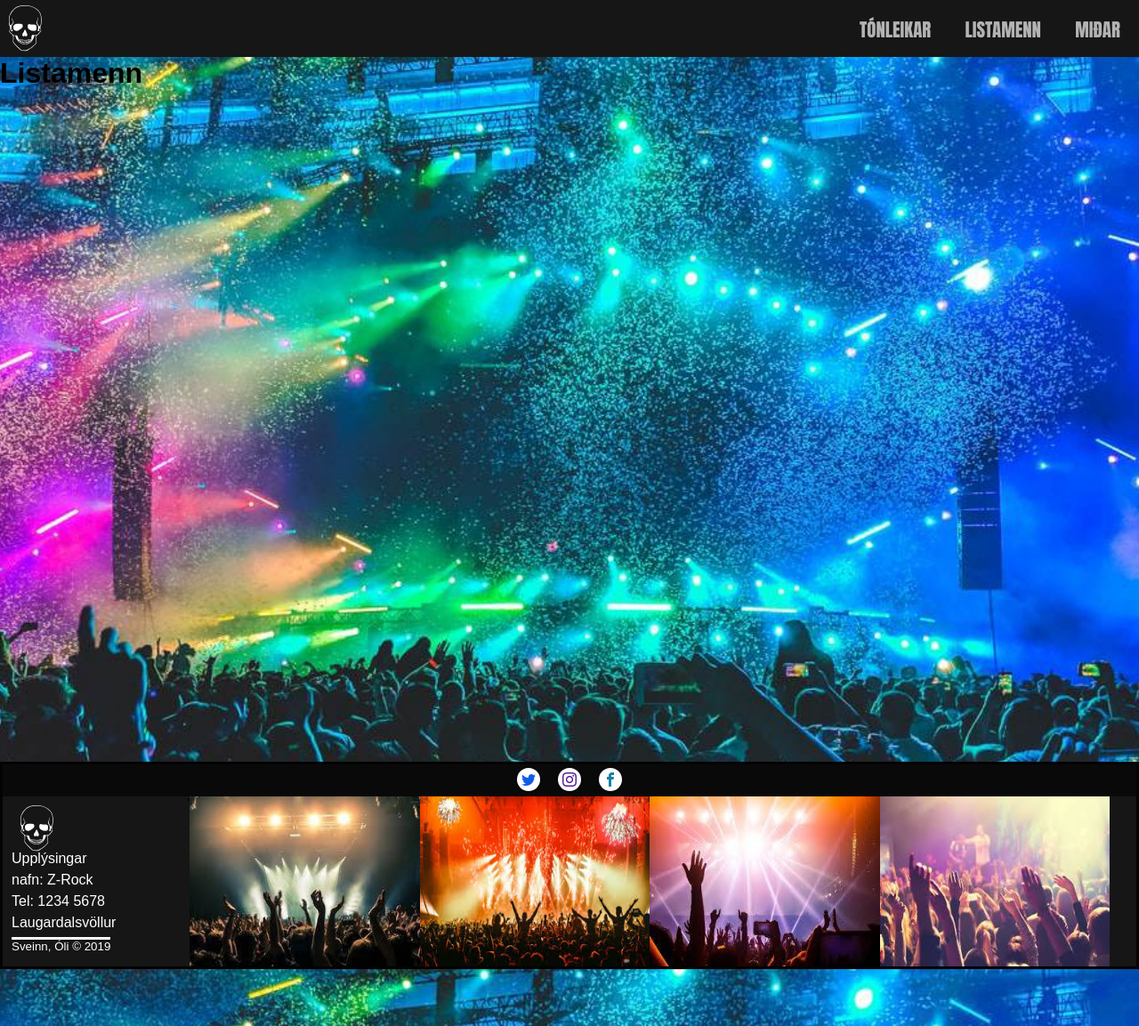
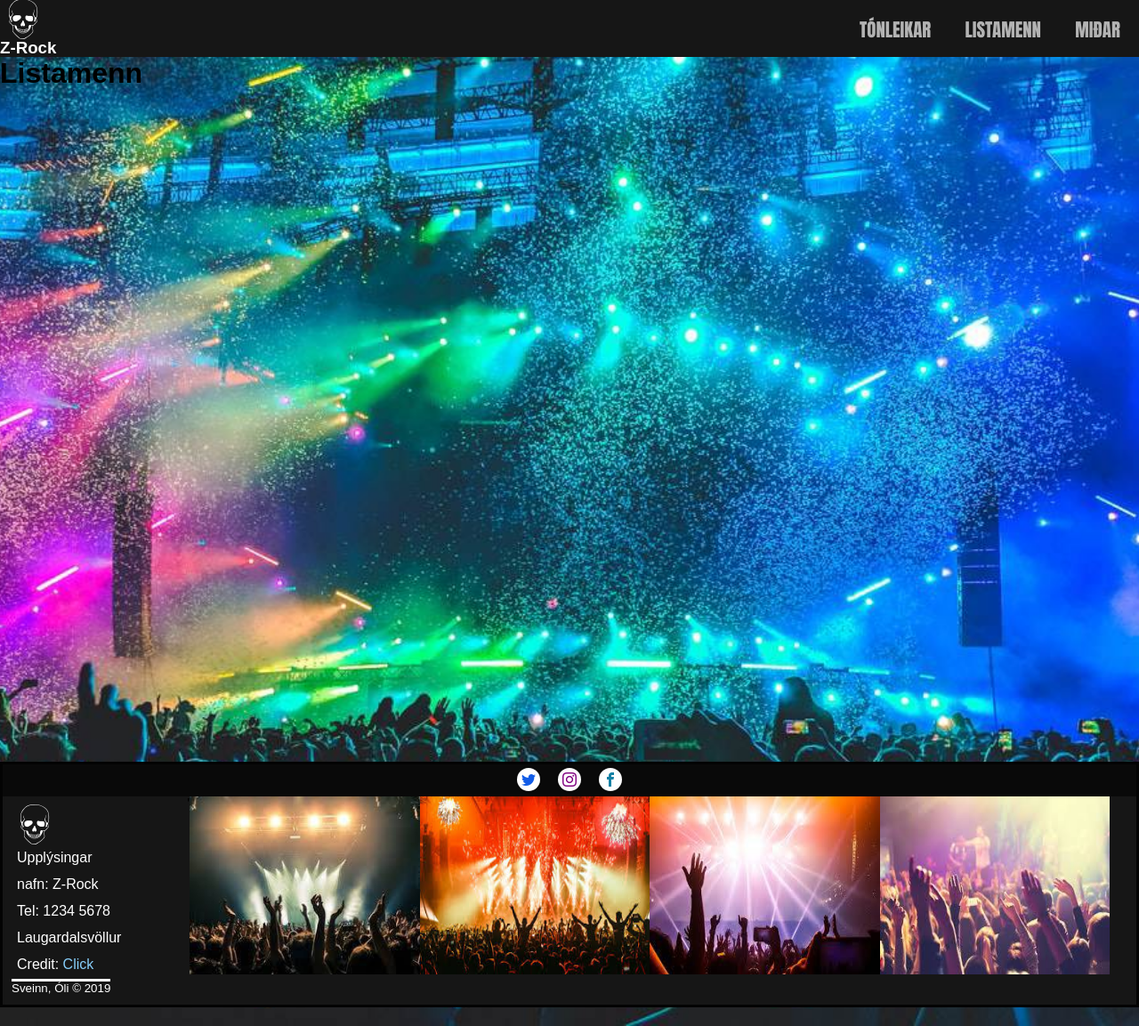
Before and after one commit to sveinnoli/lokaverkefni, a Jekyll site: the page built from listamenn.html, in a window 1280 px wide. Shown: the whole page at 89% size. Built offline with Jekyll 4.4.1, drawn with Linux system fonts in a browser that asks for light colours; some web fonts are replaced.

Commit message:
Kláraði forsíðuna

```diff
--- a/_includes/footer.html
+++ b/_includes/footer.html
@@ -38,6 +38,7 @@
                         <li>nafn: Z-Rock</li>
                         <li>Tel: 1234 5678</li>
                         <li>Laugardalsvöllur</li>
+                        <li>Credit: <a href="{{site.baseurl}}/credit">Click</a></li>
                     </ul>
                     <small class="copyright">Sveinn, Óli &#169; 2019</small>
             </aside>
--- a/_includes/navigation.html
+++ b/_includes/navigation.html
@@ -1,8 +1,8 @@
 <header id="headwrapper">
     <div class="head-container">
       <div class="logo-container">
-        <a href="{{site.baseurl}}/" title="home">
-          <span class="logo icon-skull"></span>
+        <a href="{{site.baseurl}}/" title="Forsíða">
+          <span class="logo icon-skull"><h3 class="logo-name">Z-Rock</h3></span>
         </a>
       </div>
       <nav class="nav-wrapper">
--- a/_sass/base.scss
+++ b/_sass/base.scss
@@ -14,10 +14,9 @@
 html, body {
   height: 100%;
   background-image: url("/lokaverkefni/assets/images/concert-background.jpg");
-  background-color: whitesmoke;
+  background-color: black;
   background-position: center;
   background-size: cover;
-  overflow-x: hidden;
 }
 
 .html {
@@ -39,7 +38,9 @@
 
 a {
   text-decoration: none;
+  color: lightskyblue;
 }
+
 //Icomoon
 @font-face {
   font-family: 'icomoon';
@@ -71,7 +72,7 @@
 .icon-skull:before {
   content: "\e900";
   color:#fff;
-  font-size: 3.2em;
+  font-size: 2.8em;
   position: relative;
   left: 10px;
 }
@@ -81,6 +82,7 @@
 }
 .icon-instagram:before {
   content: "\ea92";
+  color:purple;
 }
 .icon-twitter:before {
   content: "\ea96";
@@ -127,12 +129,33 @@
 $backgroundRgba: rgba(25, 25, 25, 0.75);
 
 // Bakgrunnur fyrir textbox
-$mainBackground : black;
+$mainBackground : rgba(0, 0, 0, .85%);
 .base-container {
   margin: 4em auto 0 auto;
   min-height:49.5em;
   width: 80em;
+  overflow:hidden;
 }
+.md-background {
+  background:rgba(0,0,0, 0.65);
+  width: 30em;
+  margin: 1em auto 0;
+  color:black;
+  border-radius: 10px;
+  text-align: center;
+}
+.md-background, ol, li{
+  padding: 6px;
+}
+
+.md-link {
+  color:#fff;
+  text-decoration: none;
+  &:hover {
+    color:$mainColor;
+  }
+}
+
 
 @media screen and(max-width: 80em) {
   .base-container {
@@ -145,3 +168,8 @@
     margin: 3.8em auto 0 auto;
   }
 }
+@media screen and (max-width: 30em) {
+  .md-background {
+    width:auto;
+  }
+}
--- a/_sass/header.scss
+++ b/_sass/header.scss
@@ -22,12 +22,15 @@
 
   .logo {
     width:134px;
-    height:100px;
+    height:80px;
   }
-
+  .logo-name {
+      color:white;
+      width: 5em;
+  }
   .logo-container {
     @include flexCenter;
-    width: 52%
+    width: 52%;
   }
 
    /*========================
--- /dev/null
+++ b/_sass/tonleikar.scss
@@ -0,0 +1,70 @@
+.main-wrapper {
+
+}
+
+.location-container {
+    display:flex;
+    justify-content: center;
+}
+
+.heading-map {
+    text-align: center;
+    width: 30%;
+    margin: 0.45em auto 0;
+    background: rgba(255, 255, 255, .85);
+    border-radius: 10px;
+    font-family: var(--metal-font);
+    font-size: 2em;
+}
+
+.heading {
+    text-align: center;
+    width: 30%;
+    margin: 1.5em auto 0;
+    background: rgba(255, 255, 255, .85);
+    border-radius: 10px;
+    font-family: var(--metal-font);
+    font-size: 2em;
+}
+
+.map-iframe {
+    width: 500px;
+    height: 500px;
+    border: 2px solid black;
+}
+
+.information {
+    padding: 10px;
+    width: 80%;
+    margin: 0 auto;
+    background:$secondaryColor;
+    border: 2px solid rgb(224, 152, 17);
+    color:white;
+    border-radius: 15px;
+    text-align: center;
+}
+
+.information:last-child {
+    margin-bottom: 2em;
+}
+
+@media screen and(max-width: 50em) {
+    .heading {
+        width: 55%
+    }
+    .heading-map {
+        width: 55%
+    }
+    .information {
+        width: 100%;
+    }
+}
+
+@media screen and(max-width: 30em) {
+    .heading {
+        width: 100%
+    }
+    .heading-map {
+        width: 100%
+    }
+}
--- a/assets/css/styles.scss
+++ b/assets/css/styles.scss
@@ -4,3 +4,4 @@
 @import "header";
 @import "footer";
 @import "midar";
+@import "tonleikar";
```
Also changed, not shown: credit.md (added, +17 -0 lines), index.html (+16 -8 lines), 8 other files.
